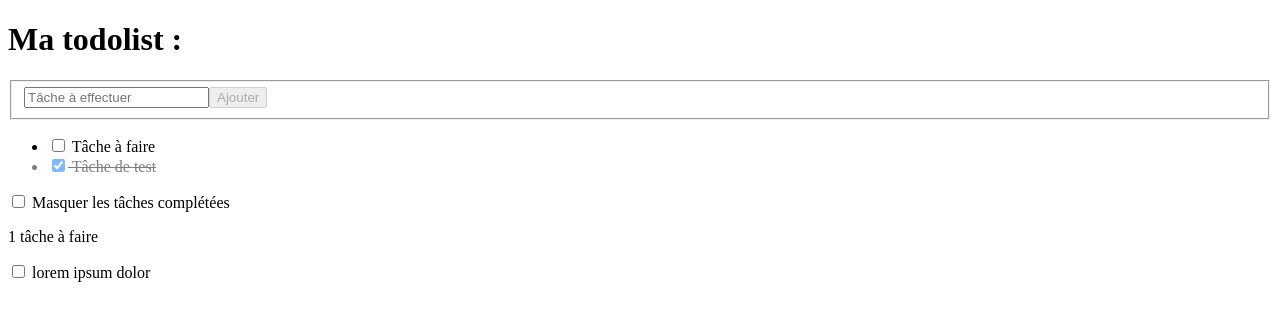
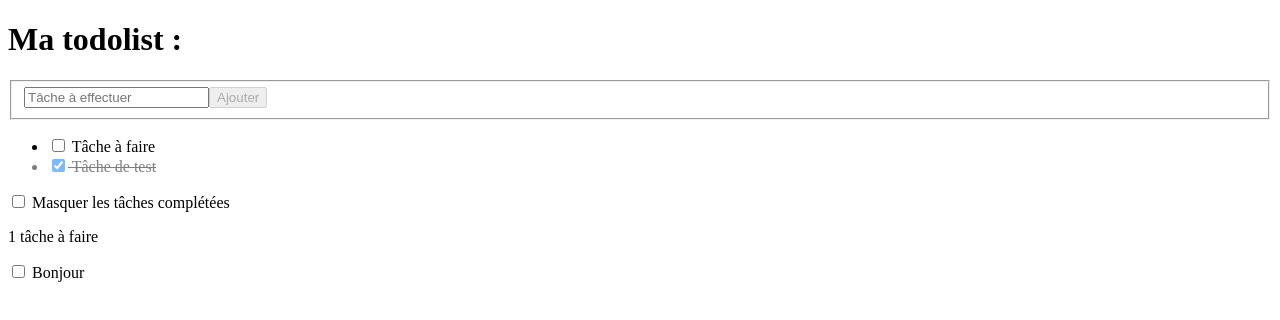
Before and after one commit to eljefe213/Grafikart_VUEJS, a Vue app: page / in a window 1280 px wide. Shown: the top 320 px of the page. Built offline with nearby package versions, Linux system fonts and the light colour scheme.

Commit message:
Use the props label

```diff
--- a/src/Checkbox.vue
+++ b/src/Checkbox.vue
@@ -1,7 +1,7 @@
 <template>
 <label>
   <input type="checkbox">
-  lorem ipsum dolor
+  {{ label }}
 </label>
 </template>
 <script setup>
```
